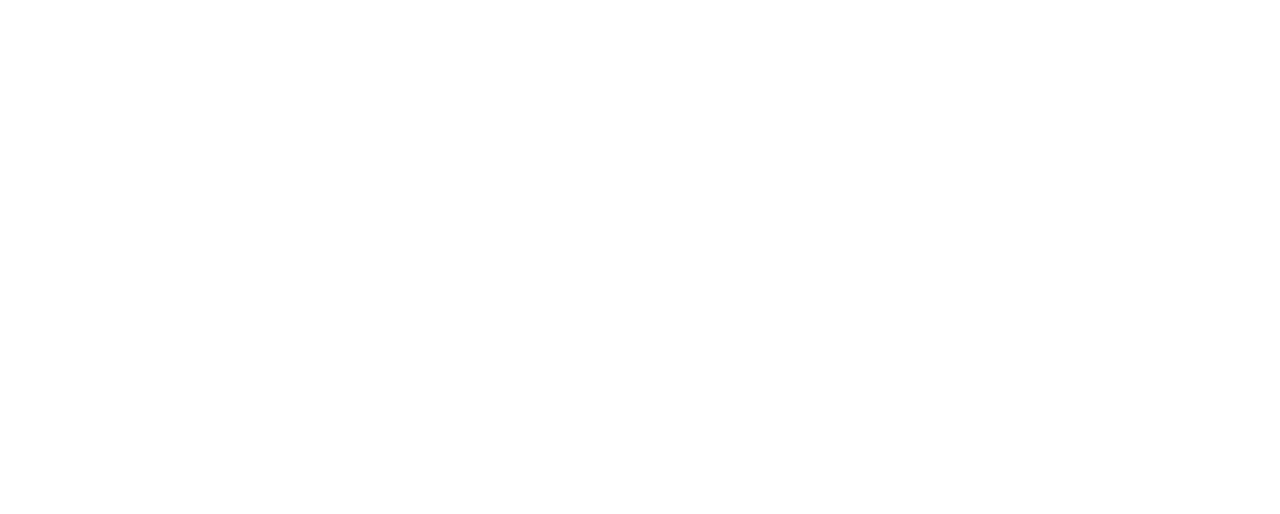
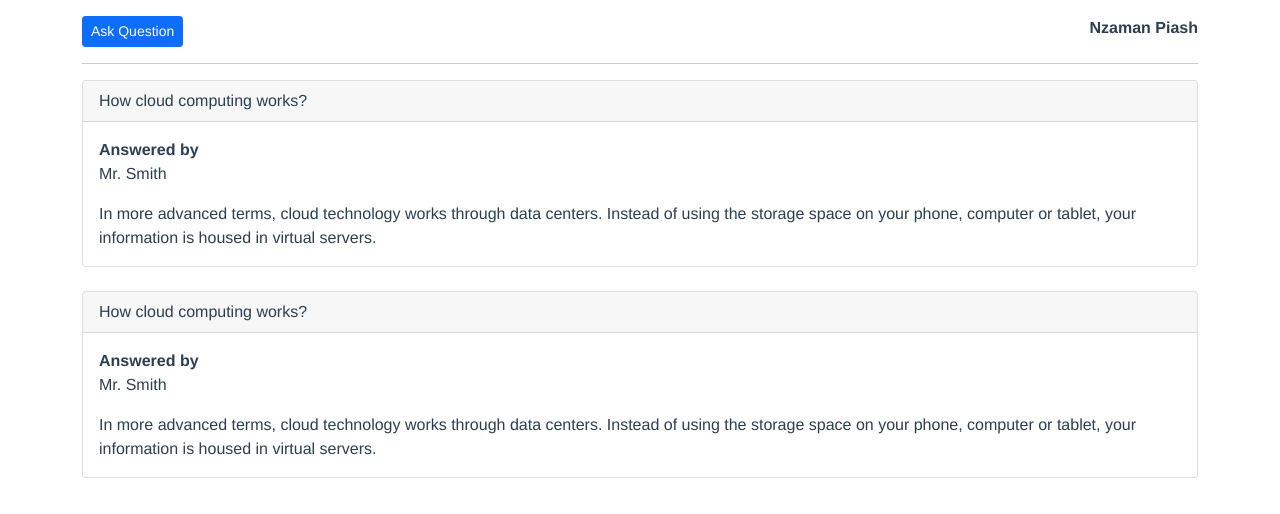
Before and after one commit to SHShuvo/Edu, a Vue app: page /student-profile/1 in a window 1280 px wide. Before the commit this address had no page. Shown: the top 514 px of the page. Built offline with nearby package versions, Linux system fonts and the light colour scheme.

Commit message:
student profile mock up

```diff
--- a/src/App.vue
+++ b/src/App.vue
@@ -11,7 +11,6 @@
   font-family: Avenir, Helvetica, Arial, sans-serif;
   -webkit-font-smoothing: antialiased;
   -moz-osx-font-smoothing: grayscale;
-  text-align: center;
   color: #2c3e50;
 }
 
--- a/src/components/Landing.vue
+++ b/src/components/Landing.vue
@@ -67,17 +67,20 @@
                     <div style="text-left">
                         <div class="mb-3">
                             <div style="text-align: left;" for="exampleInputEmail1">Email address</div>
-                            <input type="email" class="form-control form-control-sm" id="exampleInputEmail1" aria-describedby="emailHelp">
+                            <input type="email" class="form-control form-control-sm"
+                            id="exampleInputEmail1" placeholder="Your Email">
                         </div>
                         <div class="mb-3">
                             <div style="text-align: left;" for="exampleInputPassword1">Password</div>
-                            <input type="password" class="form-control form-control-sm" id="exampleInputPassword1">
+                            <input v-model="logininfo.email" type="password"
+                            class="form-control form-control-sm"
+                            id="exampleInputPassword1" placeholder="Your Password">
                         </div>
                         <button type="submit" class="btn btn-sm btn-success" style="width:100%">Submit</button>
                     </div>
                 </div>
                 <div class="modal-footer">
-                    <button type="button" class="btn btn-secondary" data-bs-dismiss="modal">Close</button>
+                    <button type="button" class="btn btn-sm btn-secondary" data-bs-dismiss="modal">Close</button>
                 </div>
                 </div>
             </div>
--- /dev/null
+++ b/src/components/Student.vue
@@ -0,0 +1,84 @@
+<template>
+    <div class="container mt-3">
+        <div class="d-flex justify-content-between">
+            <div>
+                <button @click.prevent="createQuestion" class="btn btn-sm btn-primary">Ask Question</button>
+            </div>
+            <div class="fw-bold">Nzaman Piash</div>
+        </div>
+        <hr>
+        <div v-for="(ques,index) in questions" :key="'ques'+index" class="card mb-4">
+            <div class="card-header d-flex justify-content-between">
+                <div>{{ques.question}}</div>
+            </div>
+            <div class="card-body">
+                <div class="mb-3">
+                    <div class="fw-bold">Answered by</div>
+                    <div>{{ques.answerDetail.by}}</div>
+                </div>
+                <p class="card-text">{{ques.answerDetail.answer}}</p>
+            </div>
+        </div>
+        <!--Login Modal -->
+        <div class="modal fade" id="questionModal" tabindex="-1" aria-labelledby="exampleModalLabel" aria-hidden="true">
+            <div class="modal-dialog">
+                <div class="modal-content">
+                <div class="modal-header">
+                    <h5 class="modal-title" id="exampleModalLabel">Create Question</h5>
+                    <button type="button" class="btn-close" data-bs-dismiss="modal" aria-label="Close"></button>
+                </div>
+                <div class="modal-body">
+                    <div style="text-left">
+                        <div class="mb-3">
+                            <div style="text-align: left;" for="exampleInputEmail1">Question</div>
+                            <textarea v-model="questionForm" class="form-control form-control-sm" placeholder="Write your question">
+
+                            </textarea>
+                        </div>
+                        <button type="submit" class="btn btn-sm btn-success" style="width:100%">Submit</button>
+                    </div>
+                </div>
+                <div class="modal-footer">
+                    <button type="button" class="btn btn-sm btn-secondary" data-bs-dismiss="modal">Close</button>
+                </div>
+                </div>
+            </div>
+        </div>
+    </div>
+</template>
+<script>
+export default {
+    name: 'Student',
+    data(){
+        return{
+            questionForm:'',
+            questions:[
+                {
+                    question:'How cloud computing works?',
+                    answerDetail:{
+                        by:'Mr. Smith',
+                        answer:`In more advanced terms, cloud technology works through data centers.
+                        Instead of using the storage space on your phone, computer or tablet,
+                        your information is housed in virtual servers.`
+                    }
+                },
+                {
+                    question:'How cloud computing works?',
+                    answerDetail:{
+                        by:'Mr. Smith',
+                        answer:`In more advanced terms, cloud technology works through data centers.
+                        Instead of using the storage space on your phone, computer or tablet,
+                        your information is housed in virtual servers.`
+                    }
+                }
+            ]
+        }
+    },
+    methods:{
+        createQuestion(){
+            const myModal = new bootstrap.Modal(document.getElementById('questionModal'), {});
+            myModal.show();
+        }
+    }
+}
+</script>
--- /dev/null
+++ b/src/components/Teacher.vue
@@ -0,0 +1,14 @@
+<template>
+    <div>
+        <h3>Teacher</h3>
+    </div>
+</template>
+<script>
+export default {
+    name: 'Teacher',
+    data(){
+        return{
+        }
+    }
+}
+</script>
--- a/src/router/index.js
+++ b/src/router/index.js
@@ -8,13 +8,15 @@
     component: HomeView
   },
   {
-    path: '/about',
-    name: 'about',
-    // route level code-splitting
-    // this generates a separate chunk (about.[hash].js) for this route
-    // which is lazy-loaded when the route is visited.
-    component: () => import(/* webpackChunkName: "about" */ '../views/AboutView.vue')
-  }
+    path: '/student-profile/:id',
+    name: 'student-profile',
+    component: () => import('../components/Student.vue')
+  },
+  {
+    path: '/teacher-profile/:id',
+    name: 'teacher-profile',
+    component: () => import('../components/Teacher.vue')
+  },
 ]
 
 const router = createRouter({
--- a/src/views/AboutView.vue
+++ /dev/null
@@ -1,5 +0,0 @@
-<template>
-  <div class="about">
-    <h1>This is an about page</h1>
-  </div>
-</template>
```
